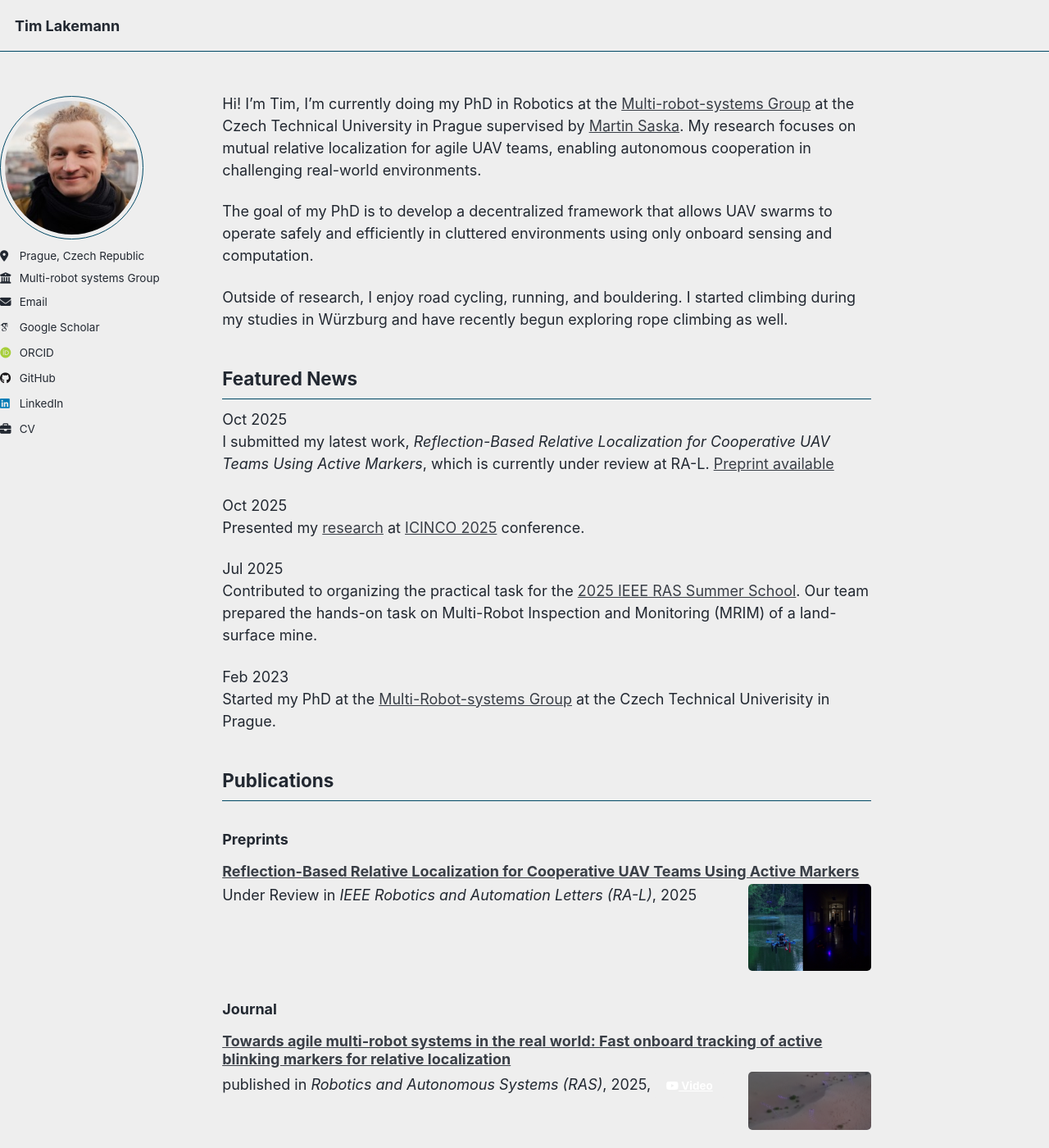
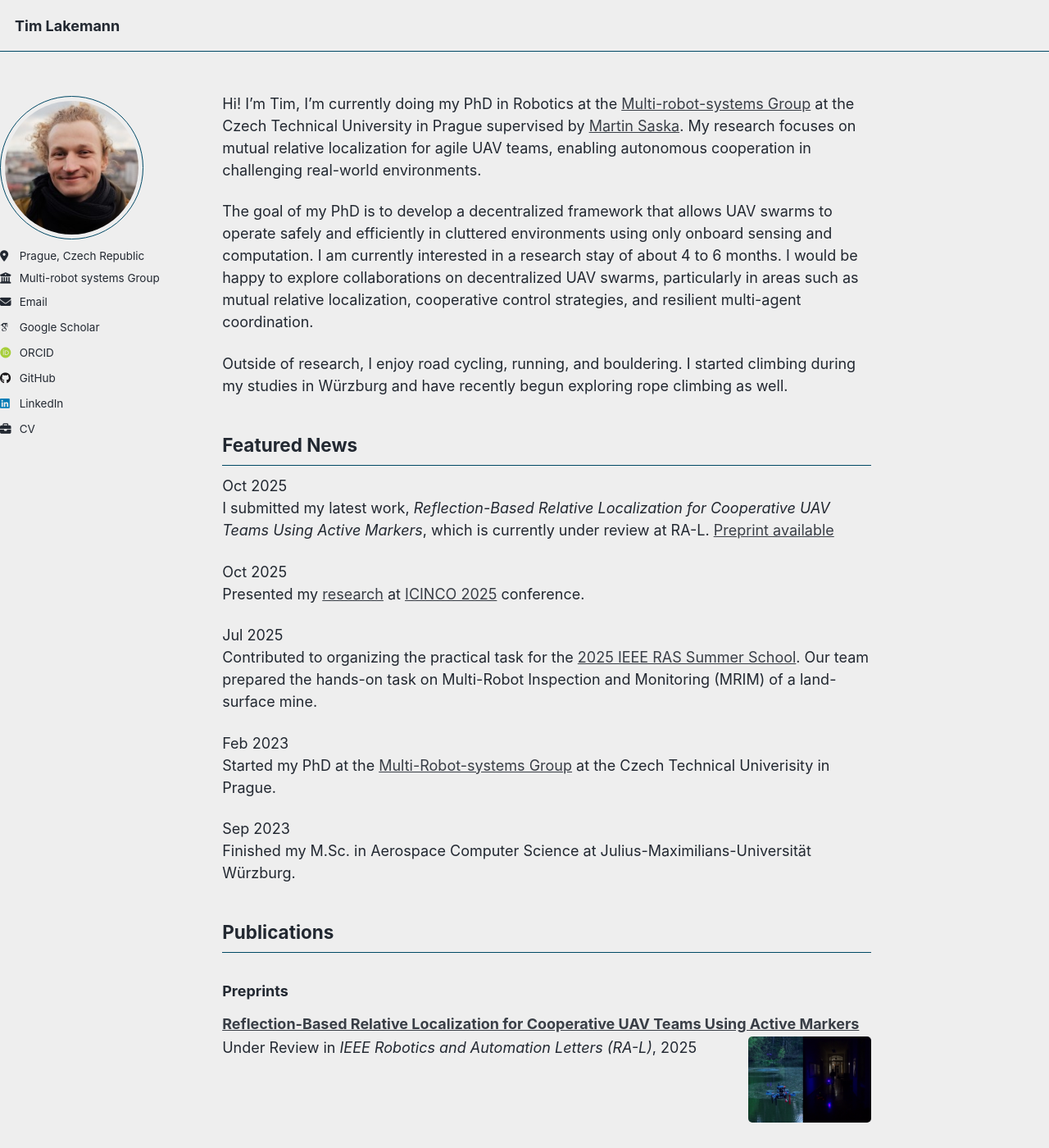
Before and after one commit to TimLakemann/timlakemann.github.io, a Jekyll site: the page built from _pages/about.md, in a window 1280 px wide and 1400 px high. Shown: the whole window at 82% size. Built offline with Jekyll 4.4.1, drawn with Linux system fonts in a browser that asks for light colours; some web fonts are replaced; a script that is not in the unit is left out.

Commit message:
update intro text

```diff
--- a/_data/news.yml
+++ b/_data/news.yml
@@ -7,3 +7,5 @@
   Contributed to organizing the practical task for the [2025 IEEE RAS Summer School](https://mrs.fel.cvut.cz/summer-school-2025/). Our team prepared the hands-on task on Multi-Robot Inspection and Monitoring (MRIM) of a land-surface mine."
 - date: 2023-02-01
   text: "Started my PhD at the [Multi-Robot-systems Group](https://mrs.fel.cvut.cz/) at the Czech Technical Univerisity in Prague."
+- date: 2023-09-01
+  text: "Finished my M.Sc. in Aerospace Computer Science at Julius-Maximilians-Universität Würzburg."
--- a/_pages/about.md
+++ b/_pages/about.md
@@ -9,6 +9,7 @@ redirect_from:
 Hi! I'm Tim, I'm currently doing my PhD in Robotics at the [Multi-robot-systems Group](https://mrs.fel.cvut.cz/) at the Czech Technical University in Prague supervised by [Martin Saska](https://mrs.fel.cvut.cz/members/martin-saska). My research focuses on mutual relative localization for agile UAV teams, enabling autonomous cooperation in challenging real-world environments.
 
 The goal of my PhD is to develop a decentralized framework that allows UAV swarms to operate safely and efficiently in cluttered environments using only onboard sensing and computation.
+I am currently interested in a research stay of about 4 to 6 months. I would be happy to explore collaborations on decentralized UAV swarms, particularly in areas such as mutual relative localization, cooperative control strategies, and resilient multi-agent coordination.
 
 Outside of research, I enjoy road cycling, running, and bouldering. I started climbing during my studies in Würzburg and have recently begun exploring rope climbing as well.
 <section class="news-section">
```
